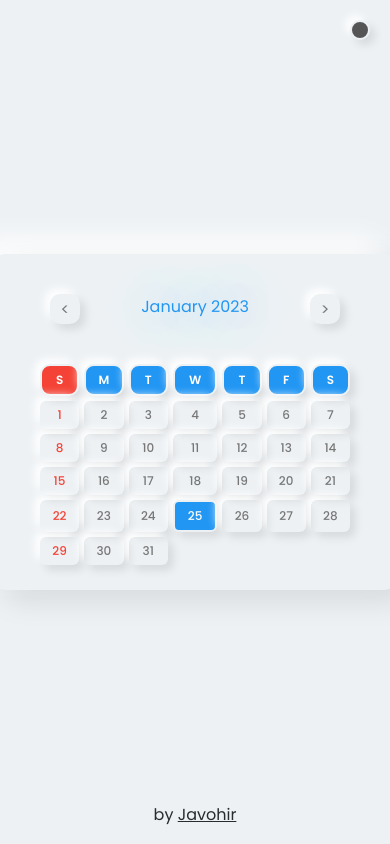
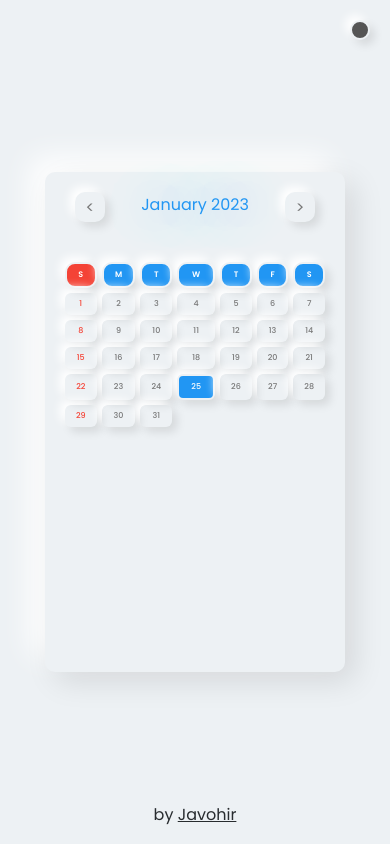
Before and after one commit to javohirveb/calendar, a plain HTML site: page index.html in a window 390 px wide. Drawn offline with Linux system fonts and the light colour scheme.

Commit message:
container width correct

```diff
--- a/css/style.css
+++ b/css/style.css
@@ -27,7 +27,7 @@ body {
 
 .container {
     position: relative;
-    min-width: 400px;
+    min-width: 300px;
     border-radius: 10px;
     box-shadow: 10px 10px 30px rgba(0, 0, 0, 0.1),
         -15px -15px 30px #fff;
@@ -230,21 +230,24 @@ footer p a:hover {
         align-items: center;
     }
 
+    #dycalendar {
+        padding: 10px 5px;
+    }
+
     #dycalendar table td {
-        padding: 5px 7.5px;
+        padding: 5px 5px;
         font-weight: 500;
         border-radius: 6px;
-        font-size: .75em;
+        font-size: .5em;
     }
 
     #dycalendar table {
-        width: 100%;
         border-spacing: 5px;
-        margin-top: 40px;
     }
 
     .container {
-        max-width: 350px;
+        max-width: 150px;
         width: 100%;
+        height: 500px;
     }
 }
```
